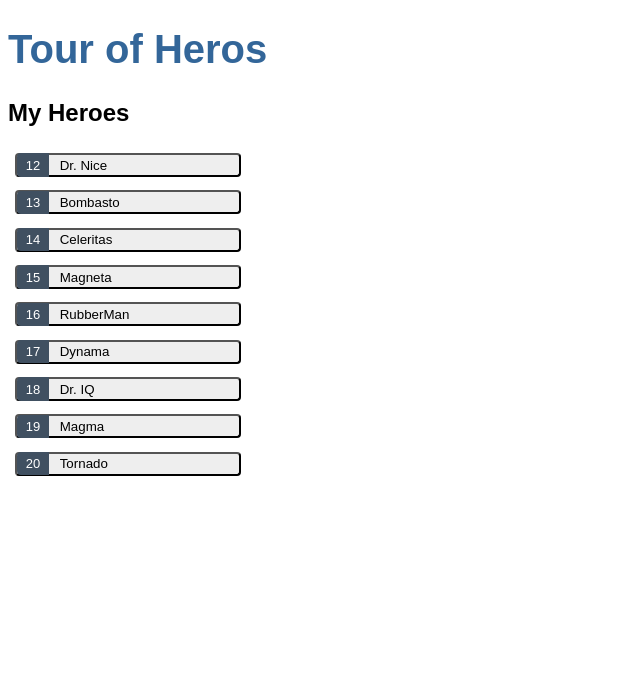
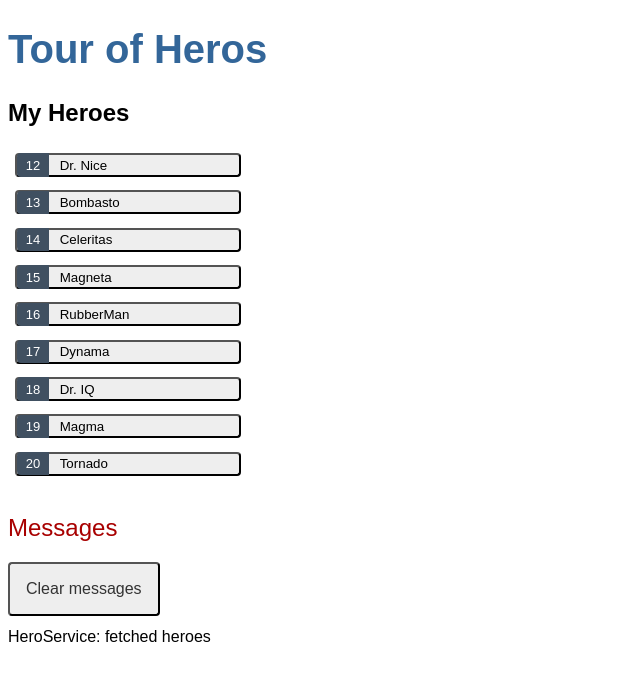
Before and after one commit to conradoad/angular-tour-of-heros, an Angular app: page / in a window 1280 px wide. Shown: the top 680 px of the page, without its empty margins (0-640 px from the left). Built offline with nearby package versions, Linux system fonts and the light colour scheme.

Commit message:
Create message component and message service

```diff
--- a/src/app/app.component.html
+++ b/src/app/app.component.html
@@ -1,2 +1,3 @@
 <h1>{{ title }}</h1>
 <app-heroes></app-heroes>
+<app-messages></app-messages>
--- a/src/app/app.module.ts
+++ b/src/app/app.module.ts
@@ -6,12 +6,14 @@
 import { AppComponent } from './app.component';
 import { HeroesComponent } from './heroes/heroes.component';
 import { HeroDetailComponent } from './hero-detail/hero-detail.component';
+import { MessagesComponent } from './messages/messages.component';
 
 @NgModule({
   declarations: [
     AppComponent,
     HeroesComponent,
-    HeroDetailComponent
+    HeroDetailComponent,
+    MessagesComponent
   ],
   imports: [
     BrowserModule,
--- a/src/app/hero.service.ts
+++ b/src/app/hero.service.ts
@@ -3,16 +3,18 @@
 
 import { Hero } from './hero';
 import { HEROES } from './mock-heroes';
+import { MessageService } from './message.service';
 
 @Injectable({
   providedIn: 'root'
 })
 export class HeroService {
 
-  constructor() { }
+  constructor(private messageService: MessageService) { }
 
   getHeroes(): Observable<Hero[]> {
     const heroes = of(HEROES);
+    this.messageService.add('HeroService: fetched heroes');
     return heroes;
   }
 }
--- a/src/app/heroes/heroes.component.ts
+++ b/src/app/heroes/heroes.component.ts
@@ -2,6 +2,7 @@
 
 import { Hero } from '../hero'
 import { HeroService } from '../hero.service';
+import { MessageService } from '../message.service';
 @Component({
   selector: 'app-heroes',
   templateUrl: './heroes.component.html',
@@ -12,7 +13,7 @@
   heroes: Hero[] = [];
   selectedHero?: Hero;
 
-  constructor(private heroService:HeroService) { }
+  constructor(private heroService:HeroService, private messageService: MessageService) { }
 
   ngOnInit(): void {
     this.getHeroes()
@@ -20,6 +21,7 @@
 
   onSelect(hero: Hero) {
     this.selectedHero = hero;
+    this.messageService.add(`HeroesComponent: Selected hero id=${hero.id}`)
   }
 
   getHeroes(): void {
--- /dev/null
+++ b/src/app/message.service.ts
@@ -0,0 +1,18 @@
+import { Injectable } from '@angular/core';
+
+@Injectable({
+  providedIn: 'root'
+})
+export class MessageService {
+  messages: string[] = [];
+
+  add(message: string) {
+    this.messages.push(message)
+  }
+
+  clear() {
+    this.messages = [];
+  }
+
+  constructor() { }
+}
--- /dev/null
+++ b/src/app/messages/messages.component.css
@@ -0,0 +1,19 @@
+h2 {
+  color: #A80000;
+  font-family: Arial, Helvetica, sans-serif;
+  font-weight: lighter;
+}
+
+.clear {
+  color: #333;
+  background-color: #eee;
+  margin-bottom: 12px;
+  padding: 1rem;
+  border-radius: 4px;
+  font-size: 1rem;
+}
+
+.clear:hover {
+  color: white;
+  background-color: #42545C;
+}
--- /dev/null
+++ b/src/app/messages/messages.component.html
@@ -0,0 +1,8 @@
+<div *ngIf="messageService.messages.length">
+
+  <h2>Messages</h2>
+  <button type="button" class="clear"
+        (click)="messageService.clear()">Clear messages</button>
+  <div *ngFor="let message of messageService.messages">{{message}}</div>
+
+</div>
--- /dev/null
+++ b/src/app/messages/messages.component.ts
@@ -0,0 +1,17 @@
+import { Component, OnInit } from '@angular/core';
+
+import { MessageService } from '../message.service';
+
+@Component({
+  selector: 'app-messages',
+  templateUrl: './messages.component.html',
+  styleUrls: ['./messages.component.css']
+})
+export class MessagesComponent implements OnInit {
+
+  constructor(public messageService: MessageService) { }
+
+  ngOnInit(): void {
+  }
+
+}
```
Also changed, not shown: 2 other files (tests, documents, lock files or other folders).
